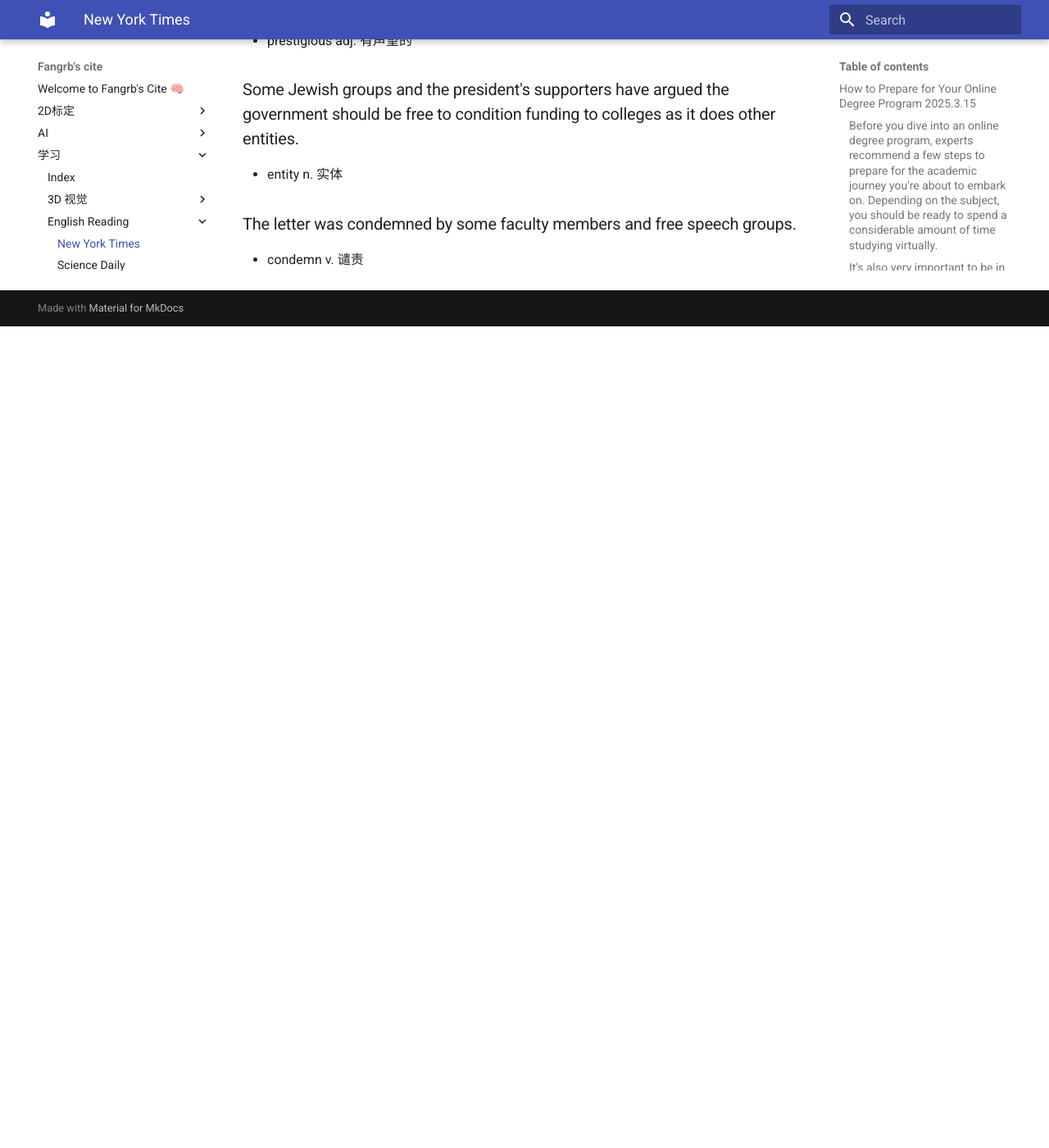
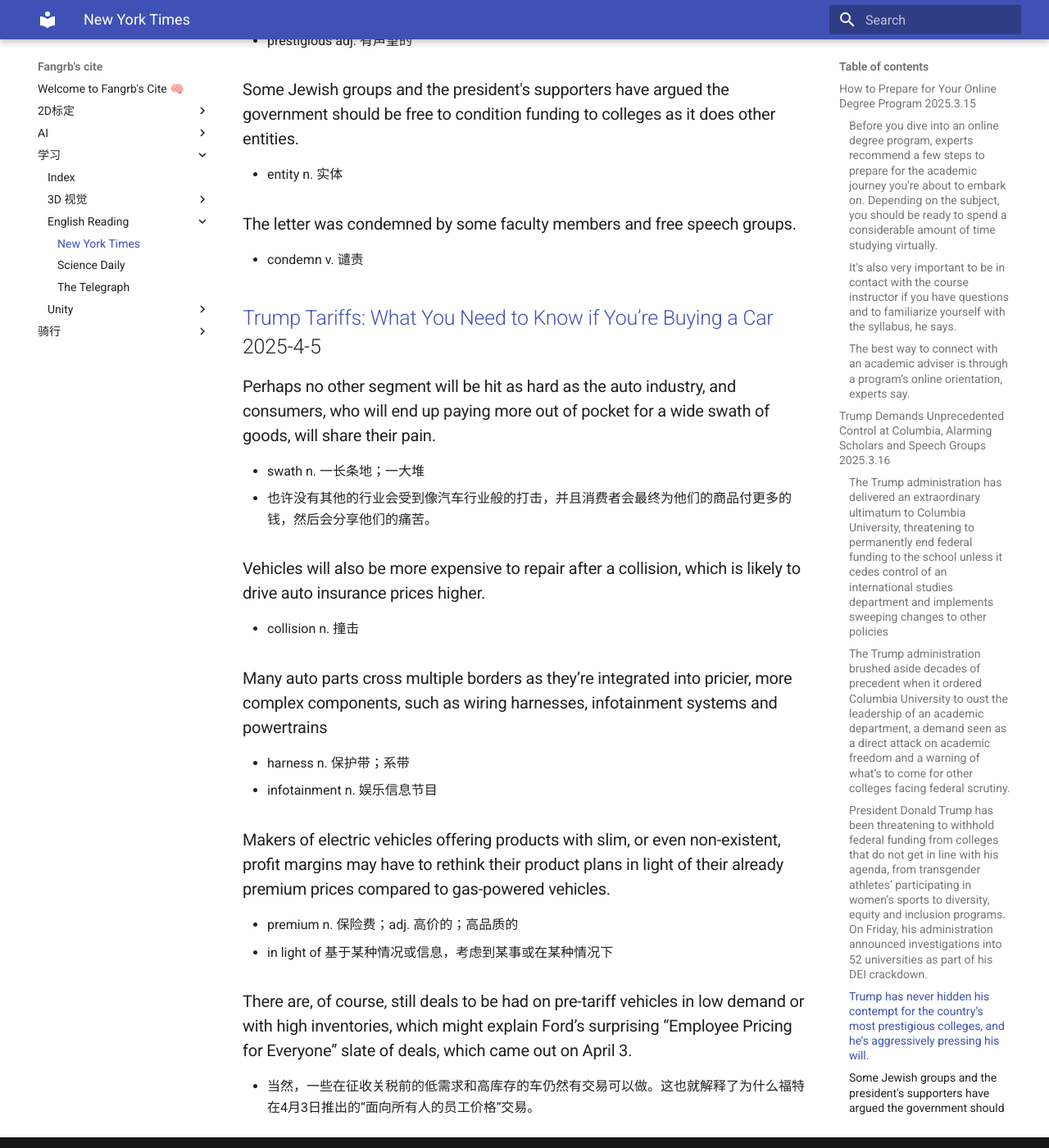
Before and after one commit to DaleBruise/DaleBruise.github.io, an MkDocs documentation site: the page built from docs/学习/English Reading/New_York_Times.md, in a window 1280 px wide and 1400 px high, scrolled down 1669 px. Shown: the whole window at 82% size. Built offline with MkDocs 1.6.1 and Material for MkDocs 9.7.7, drawn with Linux system fonts in a browser that asks for light colours; before the commit the page ends 2067 px from its top, so only the background shows below that.

Commit message:
Update New_York_Times.md

```diff
--- a/docs/学习/English Reading/New_York_Times.md
+++ b/docs/学习/English Reading/New_York_Times.md
@@ -47,3 +47,30 @@
 ### The letter was condemned by some faculty members and free speech groups.
 
 - condemn v. 谴责
+
+
+
+## [Trump Tariffs: What You Need to Know if You’re Buying a Car](https://cars.usnews.com/cars-trucks/advice/trump-tariffs-what-you-need-to-know-if-youre-buying-a-car) 2025-4-5
+
+### Perhaps no other segment will be hit as hard as the auto industry, and consumers, who will end up paying more out of pocket for a wide swath of goods, will share their pain.
+
+- swath n. 一长条地；一大堆
+- 也许没有其他的行业会受到像汽车行业般的打击，并且消费者会最终为他们的商品付更多的钱，然后会分享他们的痛苦。
+
+### Vehicles will also be more expensive to repair after a collision, which is likely to drive auto insurance prices higher.
+
+- collision n. 撞击
+
+### Many auto parts cross multiple borders as they’re integrated into pricier, more complex components, such as wiring harnesses, infotainment systems and powertrains
+
+- harness n. 保护带；系带
+- infotainment n. 娱乐信息节目
+
+### Makers of electric vehicles offering products with slim, or even non-existent, profit margins may have to rethink their product plans in light of their already premium prices compared to gas-powered vehicles.
+
+- premium n. 保险费；adj. 高价的；高品质的
+- in light of 基于某种情况或信息，考虑到某事或在某种情况下
+
+### There are, of course, still deals to be had on pre-tariff vehicles in low demand or with high inventories, which might explain Ford’s surprising “Employee Pricing for Everyone” slate of deals, which came out on April 3.
+
+- 当然，一些在征收关税前的低需求和高库存的车仍然有交易可以做。这也就解释了为什么福特在4月3日推出的“面向所有人的员工价格”交易。
```
